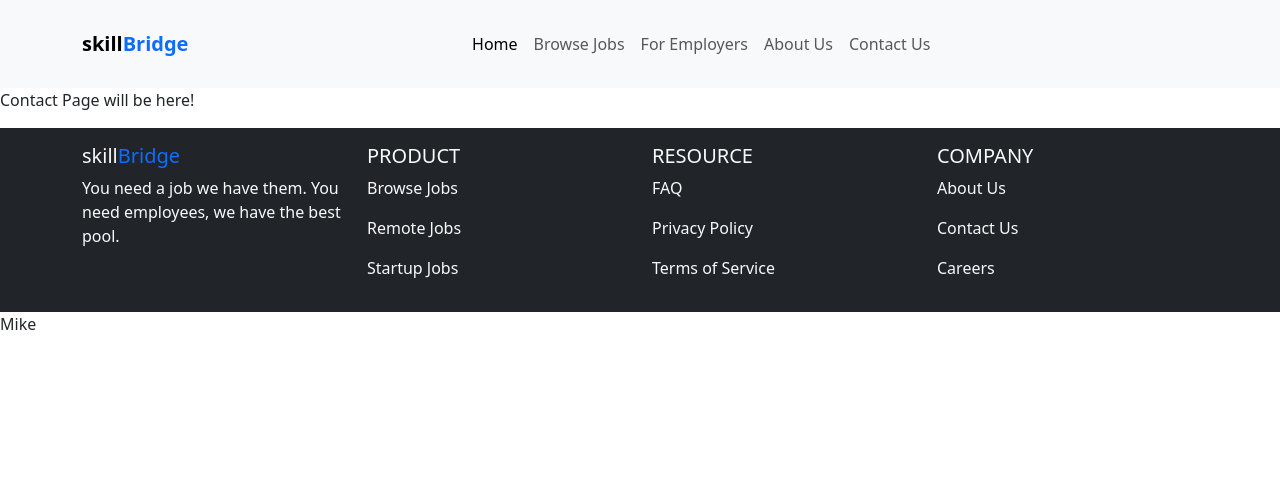
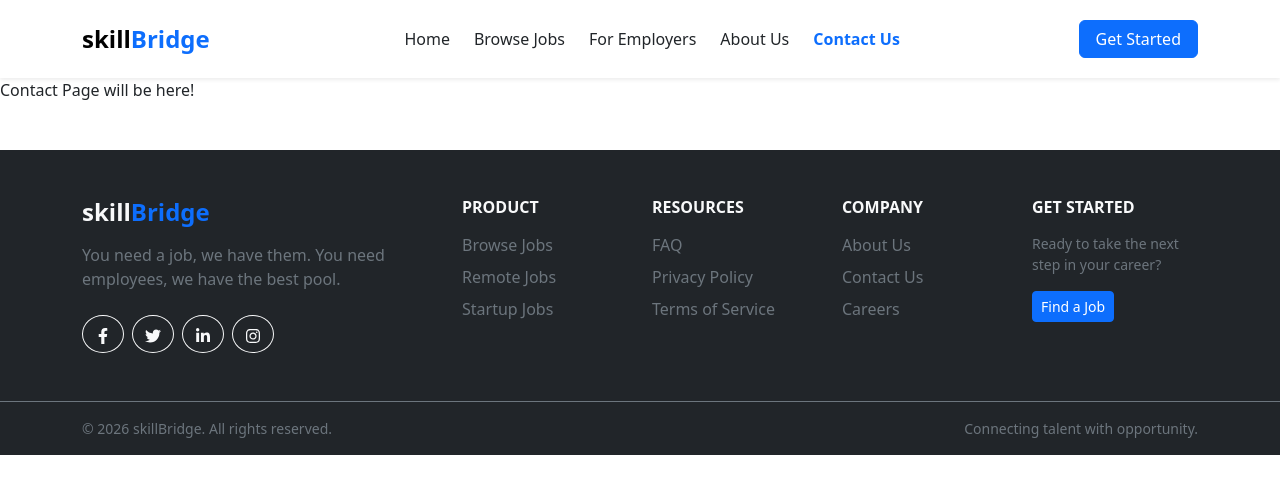
Before and after one commit to SimiyuVic/skill-Bridge-online, a React (Vite) app: page /contact-us in a window 1280 px wide. Shown: the top 494 px of the page. Built offline with nearby package versions, Linux system fonts and the light colour scheme.

Commit message:
Fetch data, error handling and loading state

```diff
--- a/index.html
+++ b/index.html
@@ -14,5 +14,3 @@
     <script src="https://cdn.jsdelivr.net/npm/bootstrap@5.3.8/dist/js/bootstrap.bundle.min.js" integrity="sha384-FKyoEForCGlyvwx9Hj09JcYn3nv7wiPVlz7YYwJrWVcXK/BmnVDxM+D2scQbITxI" crossorigin="anonymous"></script>
   </body>
 </html>
-
-Mike
--- a/src/components/Footer.jsx
+++ b/src/components/Footer.jsx
@@ -1,44 +1,159 @@
+
+import {
+    FaFacebookF,
+    FaTwitter,
+    FaLinkedinIn,
+    FaInstagram,
+} from "react-icons/fa";
 
 const Footer = () => {
     return (
-        <div>
-            <div className="container-fluid bg-dark text-light mt-3 p-2">
-                <div className="container">
-                    <div className="row">
-                        <div className="col-md-3 my-2">
-                            <h5>
+        <footer className="bg-dark text-light mt-5">
+
+            {/* Main Footer */}
+            <div className="container py-5">
+                <div className="row g-4">
+
+                    {/* Brand */}
+                    <div className="col-md-4">
+                        <h4 className="fw-bold mb-3">
                             skill<span className="text-primary">Bridge</span>
-                            </h5>
-                            <p>
-                                You need a job we have them.
+                        </h4>
+
+                        <p className="text-secondary">
+                            You need a job, we have them.
                             You need employees, we have the best pool.
                         </p>
+
+                        <div className="d-flex gap-2 mt-4">
+                            <a href="#" className="btn btn-outline-light rounded-circle">
+                                <FaFacebookF />
+                            </a>
+
+                            <a href="#" className="btn btn-outline-light rounded-circle">
+                                <FaTwitter />
+                            </a>
+
+                            <a href="#" className="btn btn-outline-light rounded-circle">
+                                <FaLinkedinIn />
+                            </a>
+
+                            <a href="#" className="btn btn-outline-light rounded-circle">
+                                <FaInstagram />
+                            </a>
                         </div>
-                        <div className="col-md-3 my-2">
-                            <h5>
-                                PRODUCT
-                            </h5>
-                            <p>Browse Jobs</p>
-                            <p>Remote Jobs</p>
-                            <p>Startup Jobs</p>
                     </div>
-                        <div className="col-md-3 my-2">
-                            <h5>RESOURCE</h5>
-                            <p>FAQ</p>
-                            <p>Privacy Policy</p>
-                            <p>Terms of Service</p>
+
+                    {/* Product */}
+                    <div className="col-6 col-md-2">
+                        <h6 className="fw-bold mb-3">PRODUCT</h6>
+
+                        <ul className="list-unstyled">
+                            <li className="mb-2">
+                                <a href="#" className="text-secondary text-decoration-none">
+                                    Browse Jobs
+                                </a>
+                            </li>
+
+                            <li className="mb-2">
+                                <a href="#" className="text-secondary text-decoration-none">
+                                    Remote Jobs
+                                </a>
+                            </li>
+
+                            <li className="mb-2">
+                                <a href="#" className="text-secondary text-decoration-none">
+                                    Startup Jobs
+                                </a>
+                            </li>
+                        </ul>
                     </div>
-                        <div className="col-md-3 mt-2">
-                            <h5>COMPANY</h5>
-                            <p>About Us</p>
-                            <p>Contact Us</p>
-                            <p>Careers</p>
+
+                    {/* Resources */}
+                    <div className="col-6 col-md-2">
+                        <h6 className="fw-bold mb-3">RESOURCES</h6>
+
+                        <ul className="list-unstyled">
+                            <li className="mb-2">
+                                <a href="#" className="text-secondary text-decoration-none">
+                                    FAQ
+                                </a>
+                            </li>
+
+                            <li className="mb-2">
+                                <a href="#" className="text-secondary text-decoration-none">
+                                    Privacy Policy
+                                </a>
+                            </li>
+
+                            <li className="mb-2">
+                                <a href="#" className="text-secondary text-decoration-none">
+                                    Terms of Service
+                                </a>
+                            </li>
+                        </ul>
+                    </div>
+
+                    {/* Company */}
+                    <div className="col-6 col-md-2">
+                        <h6 className="fw-bold mb-3">COMPANY</h6>
+
+                        <ul className="list-unstyled">
+                            <li className="mb-2">
+                                <a href="#" className="text-secondary text-decoration-none">
+                                    About Us
+                                </a>
+                            </li>
+
+                            <li className="mb-2">
+                                <a href="#" className="text-secondary text-decoration-none">
+                                    Contact Us
+                                </a>
+                            </li>
+
+                            <li className="mb-2">
+                                <a href="#" className="text-secondary text-decoration-none">
+                                    Careers
+                                </a>
+                            </li>
+                        </ul>
+                    </div>
+
+                    {/* CTA */}
+                    <div className="col-6 col-md-2">
+                        <h6 className="fw-bold mb-3">GET STARTED</h6>
+
+                        <p className="text-secondary small">
+                            Ready to take the next step in your career?
+                        </p>
+
+                        <button className="btn btn-primary btn-sm">
+                            Find a Job
+                        </button>
+                    </div>
+
+                </div>
+            </div>
+
+            {/* Bottom Bar */}
+            <div className="border-top border-secondary">
+                <div className="container py-3">
+                    <div className="d-flex flex-column flex-md-row justify-content-between align-items-center">
+
+                        <p className="mb-2 mb-md-0 text-secondary small">
+                            © {new Date().getFullYear()} skillBridge. All rights reserved.
+                        </p>
+
+                        <p className="mb-0 text-secondary small">
+                            Connecting talent with opportunity.
+                        </p>
+
                     </div>
                 </div>
             </div>
-            </div>
-        </div>
+
+        </footer>
     );
-}
+};
 
 export default Footer;
--- a/src/components/JobCards.jsx
+++ b/src/components/JobCards.jsx
@@ -1,39 +1,52 @@
 import { CiLocationOn } from "react-icons/ci";
 
-const JobCard = ({ allJobs }) => {
+const JobCards = ({ allJobs }) => {
     return (
         <div>
             <div className="row mt-2">
                 {
                     allJobs.map((job) => (
-                        <div className="col-md-4">
-                            <div className="card h-100 border-0 shadow-sm p-4 rounded-4">
-                                {/* Tital and discretion */}
-                                <div className="d-flex justify-content-between">
-                                    <h5 className="fw-bold mb-1">
+                        <div className="col-md-4 mb-4" key={job.id}>
+                            <div className="card h-100 border-0 shadow-sm rounded-4 p-3">
+
+                                {/* Job Title + Type */}
+                                <div className="d-flex justify-content-between mb-2">
+                                    <h5 className="fw-bold mb-0 text-dark">
                                         {job.jobTitle}
                                     </h5>
+
                                     <span className="fw-bold text-danger">
                                         {job.discretion}
                                     </span>
                                 </div>
+
                                 {/* Location */}
                                 <p className="text-muted mb-2">
-                                    <CiLocationOn /> {job.companyLocation}
+                                    <CiLocationOn className="me-1" />
+                                    {job.companyLocation}
                                 </p>
+
                                 {/* Company */}
                                 <h6 className="text-primary fw-semibold mb-3">
                                     {job.companyName}
                                 </h6>
+
                                 {/* Description */}
-                                <p>
-                                    {job.jobDescription.slice(0, 100)} ....
+                                <p className="text-muted small">
+                                    {job.jobDescription?.slice(0, 100)}...
                                 </p>
+
                                 {/* Footer */}
-                                <div className="d-flex border-top justify-content-between align-items-center mt-3 pt-3">
-                                    <small>View Opportunity</small>
-                                    <button className="btn btn-primary btn-sm rounded-pill px-3">More Details</button>
+                                <div className="d-flex justify-content-between align-items-center mt-3 pt-3 border-top">
+                                    <small className="text-muted">
+                                        View opportunity
+                                    </small>
+
+                                    <button className="btn btn-primary btn-sm rounded-pill px-3">
+                                        More Details
+                                    </button>
                                 </div>
+
                             </div>
                         </div>
                     ))
@@ -43,4 +56,4 @@ const JobCard = ({ allJobs }) => {
     );
 }
 
-export default JobCard;
+export default JobCards;
--- a/src/components/Navbar.jsx
+++ b/src/components/Navbar.jsx
@@ -1,37 +1,122 @@
-import { Link } from "react-router-dom";
+
+import { NavLink, Link } from "react-router-dom";
 
 const Navbar = () => {
     return (
-        <div>
-            <nav className="navbar navbar-expand-lg bg-body-tertiary p-4">
+        <nav className="navbar navbar-expand-lg bg-white shadow-sm py-3">
             <div className="container">
-                    <Link className="navbar-brand fw-bold" to="/">skill<span className="text-primary">Bridge</span> </Link>
-                    <button className="navbar-toggler" type="button" data-bs-toggle="collapse" data-bs-target="#navbarNav" aria-controls="navbarNav" aria-expanded="false" aria-label="Toggle navigation">
+
+                {/* Logo */}
+                <Link
+                    className="navbar-brand fw-bold fs-4"
+                    to="/"
+                >
+                    skill<span className="text-primary">Bridge</span>
+                </Link>
+
+                {/* Mobile Toggle */}
+                <button
+                    className="navbar-toggler"
+                    type="button"
+                    data-bs-toggle="collapse"
+                    data-bs-target="#navbarNav"
+                    aria-controls="navbarNav"
+                    aria-expanded="false"
+                    aria-label="Toggle navigation"
+                >
                     <span className="navbar-toggler-icon"></span>
                 </button>
+
+                {/* Navigation */}
                 <div className="collapse navbar-collapse" id="navbarNav">
-                        <ul className="navbar-nav mx-auto">
+
+                    <ul className="navbar-nav mx-auto gap-lg-2">
+
                         <li className="nav-item">
-                                <Link className="nav-link active" aria-current="page"  to="/">Home</Link>
+                            <NavLink
+                                className={({ isActive }) =>
+                                    `nav-link fw-medium ${isActive
+                                        ? "text-primary fw-bold"
+                                        : "text-dark"
+                                    }`
+                                }
+                                to="/"
+                            >
+                                Home
+                            </NavLink>
                         </li>
+
                         <li className="nav-item">
-                                <Link className="nav-link" to="/all-jobs">Browse Jobs</Link>
+                            <NavLink
+                                className={({ isActive }) =>
+                                    `nav-link fw-medium ${isActive
+                                        ? "text-primary fw-bold"
+                                        : "text-dark"
+                                    }`
+                                }
+                                to="/all-jobs"
+                            >
+                                Browse Jobs
+                            </NavLink>
                         </li>
+
                         <li className="nav-item">
-                                <Link className="nav-link" href="#">For Employers</Link>
+                            <NavLink
+                                className={({ isActive }) =>
+                                    `nav-link fw-medium ${isActive
+                                        ? "text-primary fw-bold"
+                                        : "text-dark"
+                                    }`
+                                }
+                                to="/employers"
+                            >
+                                For Employers
+                            </NavLink>
                         </li>
+
                         <li className="nav-item">
-                                <Link className="nav-link" to="/about-us">About Us</Link>
+                            <NavLink
+                                className={({ isActive }) =>
+                                    `nav-link fw-medium ${isActive
+                                        ? "text-primary fw-bold"
+                                        : "text-dark"
+                                    }`
+                                }
+                                to="/about-us"
+                            >
+                                About Us
+                            </NavLink>
                         </li>
+
                         <li className="nav-item">
-                                <Link className="nav-link" to="/contact-us">Contact Us</Link>
+                            <NavLink
+                                className={({ isActive }) =>
+                                    `nav-link fw-medium ${isActive
+                                        ? "text-primary fw-bold"
+                                        : "text-dark"
+                                    }`
+                                }
+                                to="/contact-us"
+                            >
+                                Contact Us
+                            </NavLink>
                         </li>
+
                     </ul>
+
+                    {/* Right Side Buttons */}
+
+                    <Link
+                        to="/register"
+                        className="btn btn-primary px-3"
+                    >
+                        Get Started
+                    </Link>
+
                 </div>
             </div>
         </nav>
-        </div>
     );
-}
+};
 
 export default Navbar;
--- a/src/pages/AboutPage.jsx
+++ b/src/pages/AboutPage.jsx
@@ -2,16 +2,16 @@ import { useEffect, useState } from "react";
 
 const About = () => {
 
-    const [name, setName] = useState("Victor");
+    const [name, setName ] = useState("Victor");
 
     useEffect(()=>{
-        console.log("useEffect Ran");
-    },[name]);
+        console.log("useEffect ran!");
+    }, [name]);
 
     return (
         <div>
             <p> Hello { name } </p>
-            <button onClick={ ()=>setName("Simiyu") }>Change Name</button>
+            <button onClick={ ()=>setName("Charles") } >Change Name</button>
         </div>
      );
 }
--- a/src/pages/Home/HomeSection/JobSection.jsx
+++ b/src/pages/Home/HomeSection/JobSection.jsx
@@ -5,16 +5,28 @@ import JobCard from "../../../components/JobCards";
 const JobSection = () => {
 
   const [jobs, setJobs] = useState(null);
+  const [loading, setLoading] = useState(true);
+  const [error, setError] = useState(null);
 
-  useEffect(()=>{
-    fetch("http://localhost:4000/jobs")
-    .then((response)=>{
-      return response.json()
-    })
-    .then((data)=>{
-      setJobs(data)
-    })
-  });
+  useEffect(() => {
+    setTimeout(() => {
+      fetch("http://localhost:4000/jobs")
+        .then((response) => {
+          if (!response.ok) {
+            throw Error("Cannot Fetch Data");
+          }
+          return response.json(); //parsing
+        })
+        .then((data) => {
+          setJobs(data);
+          setLoading(false); //stop loading after you have gotten your dat
+        })
+        .catch((err) => {
+          setError(err.message);
+          setLoading(false); //stop loading incase you encounter an error
+        })
+    }, 3000);
+  }, []);
 
   return (
     <div>
@@ -27,7 +39,9 @@ const JobSection = () => {
           They are waiting for your skills
         </p>
         {/* Nest the card component */}
-        {jobs && <JobCard allJobs={jobs.filter(job=>job.discretion === "Remote")} />}
+        {error && <div className="text-danger fw-bold"> {error} </div>}
+        {loading && <div className="text-success fw-bold"> Loading Data . . .</div>}
+        {jobs && <JobCard allJobs={jobs.filter(job => job.discretion === "Remote")} />}
       </div>
     </div>
   );
```
Lines whose indentation alone changed are shown as unchanged.
